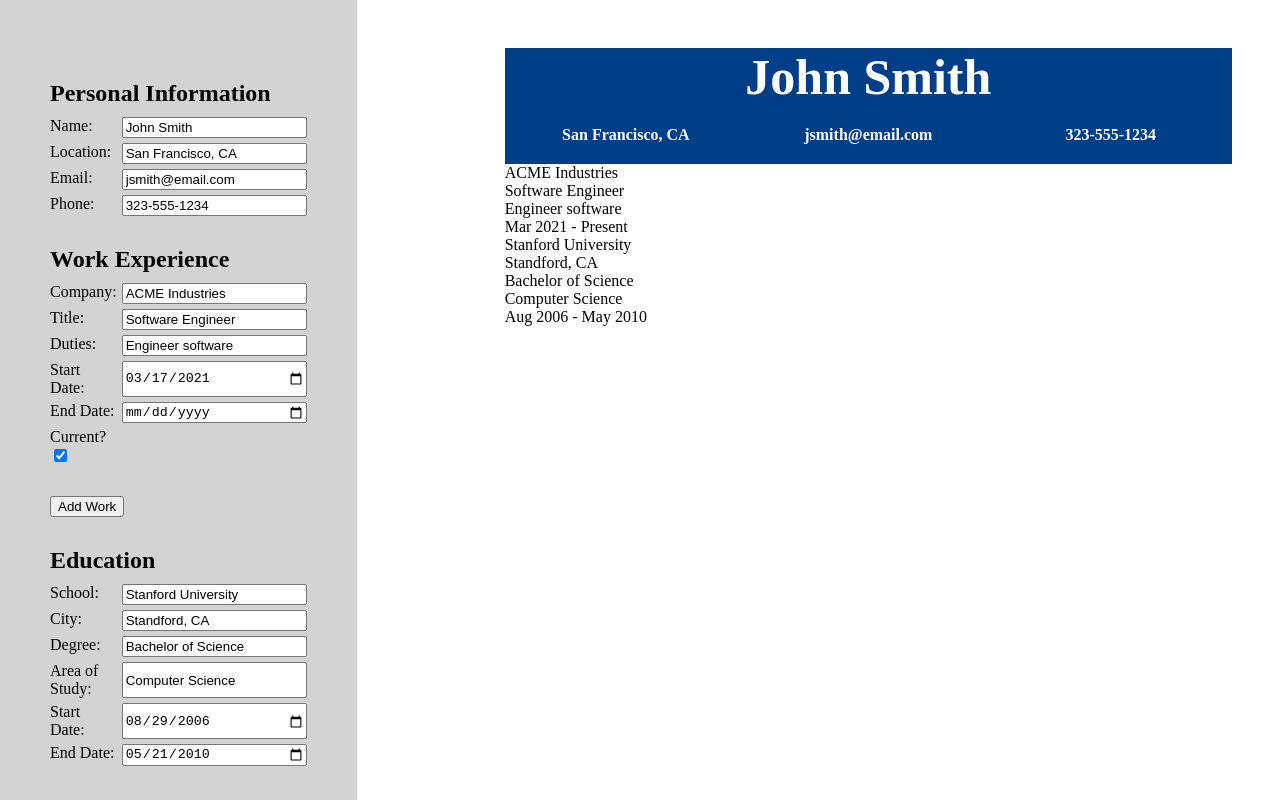
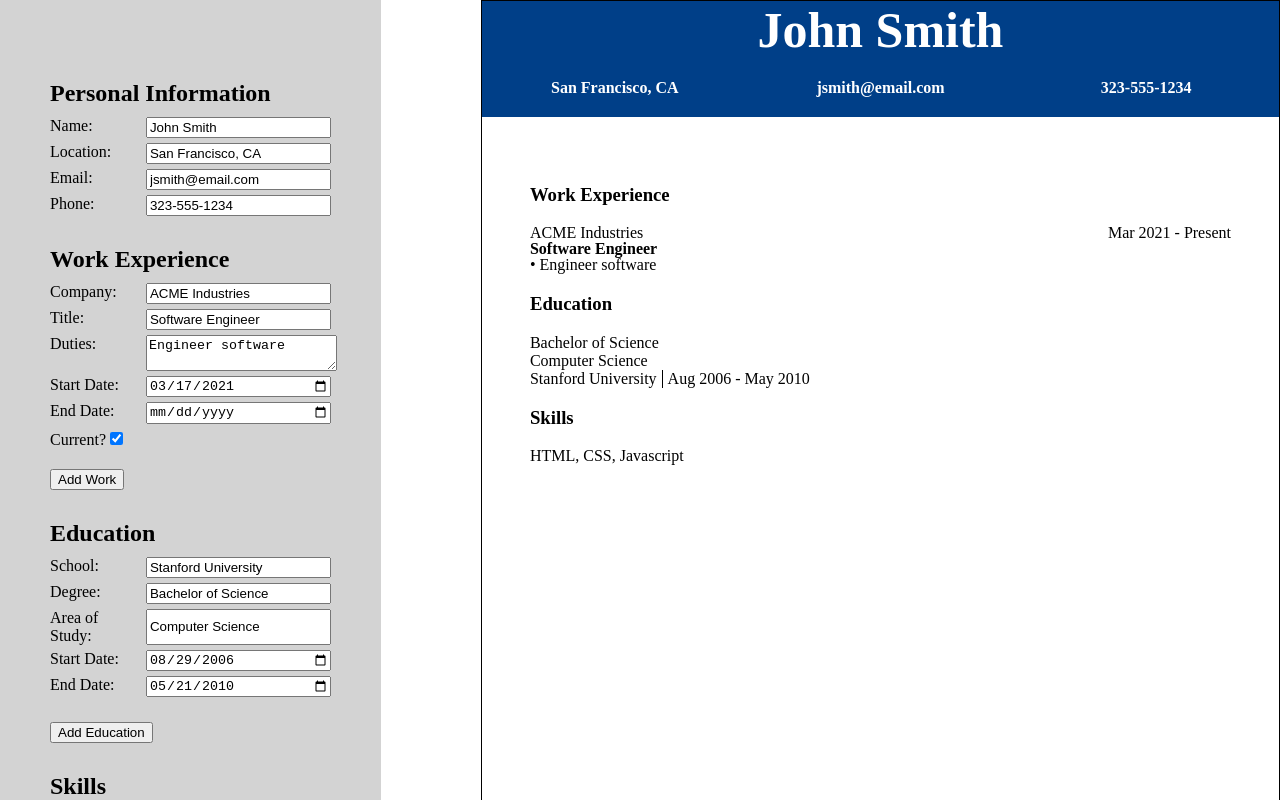
Before and after one commit to kihno/cv-project, a React (Create React App) app: page / in a window 1280 px wide. Shown: the top 800 px of the page. Built offline with nearby package versions, Linux system fonts and the light colour scheme.

Commit message:
Style grid layout and bullet point list for resume job

```diff
--- a/src/App.js
+++ b/src/App.js
@@ -39,7 +39,7 @@ class App extends React.Component {
         id: uniqid(),
       },
 
-      skills: '',
+      skills: 'HTML, CSS, Javascript',
 
       allJobs: [{
         company: 'ACME Industries',
--- a/src/components/Date.js
+++ b/src/components/Date.js
@@ -14,18 +14,20 @@ class Date extends React.Component {
 
         if (current === true) {
             return (
-                <div className="dates">{formatStart + " - Present"}</div>
+                <div>{formatStart + " - Present"}</div>
             )
         } else {
             return (
-                <div className="dates">{formatStart + ' - ' + formatEnd}</div>
+                <div>{formatStart + ' - ' + formatEnd}</div>
             )
         }
     }
 
     render() {
+        const { name } = this.props;
+
         return(
-            <div>{this.renderDate()}</div>
+            <div className={name}>{this.renderDate()}</div>
         )
     }
 }
--- a/src/components/Education.js
+++ b/src/components/Education.js
@@ -16,9 +16,6 @@ class Education extends React.Component {
                     return <form key={edu.id}>
                                 <label htmlFor="school">School:</label>
                                 <input type="text" className="school" name="school" value={edu.school} onChange={(e) => handleChange(e, index)} />
-
-                                <label htmlFor="city">City:</label>
-                                <input type="text" className="city" name="city" value={edu.city} onChange={(e) => handleChange(e, index)} />
 
                                 <label htmlFor="degree">Degree:</label>
                                 <input type="text" className="degree" name="degree" value={edu.degree} onChange={(e) => handleChange(e, index)} />
--- a/src/components/Experience.js
+++ b/src/components/Experience.js
@@ -18,10 +18,10 @@ class Experience extends React.Component {
                                 <input type="text" className="company" name="company" value={job.company} onChange={(e) => handleChange(e, index)} />
 
                                 <label htmlFor="position">Title:</label>
-                                 <input type="text" className="title" name="title" value={job.title} onChange={(e) => handleChange(e, index)} />
+                                <input type="text" className="title" name="title" value={job.title} onChange={(e) => handleChange(e, index)} />
 
                                 <label htmlFor="duties">Duties:</label>
-                                <input type="text" className="duties" name="duties" value={job.duties} onChange={(e) => handleChange(e, index)} />
+                                <textarea className="duties" name="duties" value={job.duties} onChange={(e) => handleChange(e, index)}></textarea>
 
                                 <label htmlFor="startDate">Start Date:</label>
                                 <input type="date" className="startDate" name="startDate" value={job.startDate} onChange={(e) => handleChange(e, index)} />
--- a/src/components/Resume.js
+++ b/src/components/Resume.js
@@ -8,37 +8,52 @@ class Resume extends React.Component {
 
     render() {
         const { person, allJobs, allEdu, skills } = this.props.data;
+
         return(
             <div id="resume">
+                <div id="resumeHeader">
                     <div id="person">
                         <div id="name">{person.name}</div>
                         <div id="location">{person.location}</div>
                         <div id="email">{person.email}</div>
                         <div id="phone">{person.phone}</div>
                     </div>
+                </div>
+                <div id="resumeBody">
                     <div id="experience">
+                        <h3>Work Experience</h3>
                         {allJobs.map((job) =>{
+                            const dutyList = job.duties.split('. ');
+
                             return <div className="job" key={job.id}>
                                         <div className="jobCompany">{job.company}</div>
+                                        <Date name="jobDate" startDate={job.startDate} endDate={job.endDate} current={job.current} />
                                         <div className="jobTitle">{job.title}</div>
-                                    <div className="jobDuties">{job.duties}</div>
-                                    <Date startDate={job.startDate} endDate={job.endDate} current={job.current} />
+                                        <div className="jobDuties">
+                                            {dutyList.map((duty) => {
+                                                return <div className="duty">{duty}</div>
+                                            })}
+                                        </div>
                                     </div>
                         })}
                     </div>
                     <div id="education">
+                        <h3>Education</h3>
                         {allEdu.map((edu) => {
                             return <div className="school" key={edu.id}>
-                                    <div className="schoolName">{edu.school}</div>
-                                    <div className="schoolCity">{edu.city}</div>
                                         <div className="schoolDegree">{edu.degree}</div>
                                         <div className="schoolStudy">{edu.study}</div>
-                                    <Date startDate={edu.startDate} endDate={edu.endDate} />
+                                        <div className="schoolContainer">
+                                            <div className="schoolName">{edu.school}</div>
+                                            <Date name="schoolDate" startDate={edu.startDate} endDate={edu.endDate} />
+                                        </div>
                                     </div>
                         })}
                     </div>
                     <div id="skills">
+                        <h3>Skills</h3>
                         <div>{skills}</div>
+                    </div>
                 </div>
             </div>
         )
--- a/src/styles/index.css
+++ b/src/styles/index.css
@@ -17,10 +17,6 @@ body {
 h2 {
   margin-top: 30px;
   margin-bottom: 10px;
-}
-
-button {
-  margin-top: 10px;
 }
 
 form {
@@ -43,6 +39,10 @@ textarea {
 #resumeContainer {
   height: 11in;
   width: 8.5in;
+  border: 1px solid black;
+}
+
+#resumeBody {
   padding: 0.5in;
 }
 
@@ -72,3 +72,41 @@ textarea {
 #phone {
   grid-area: 2 / 3 / 3 / 4;
 }
+
+.job {
+  display: grid;
+  grid: 1rem 1rem 1fr / 1fr 1fr;
+}
+
+.jobTitle {
+  font-weight: bold;
+}
+
+.jobDate {
+  justify-self: end;
+}
+
+.jobCompany {
+
+}
+
+.jobDuties {
+  grid-area: 3 / 1 / 4 / 3;
+}
+
+.duty:before {
+  content: "• ";
+}
+
+.schoolContainer {
+  display: flex;
+}
+
+.schoolName {
+  padding-right: 5px;
+  border-right: 1px solid black;
+}
+
+.schoolDate {
+  padding-left: 5px;
+}
```
Lines whose indentation alone changed are shown as unchanged.
